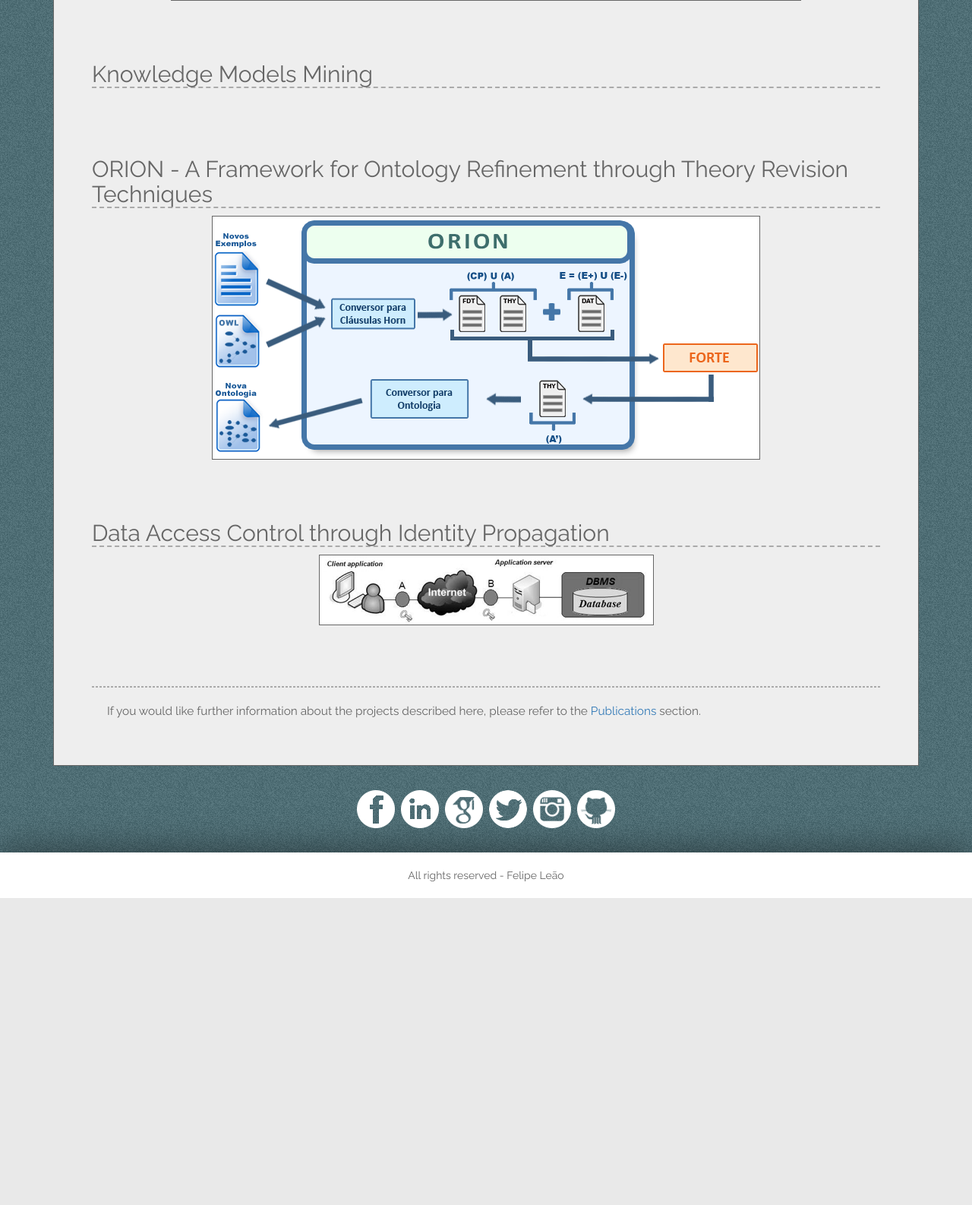
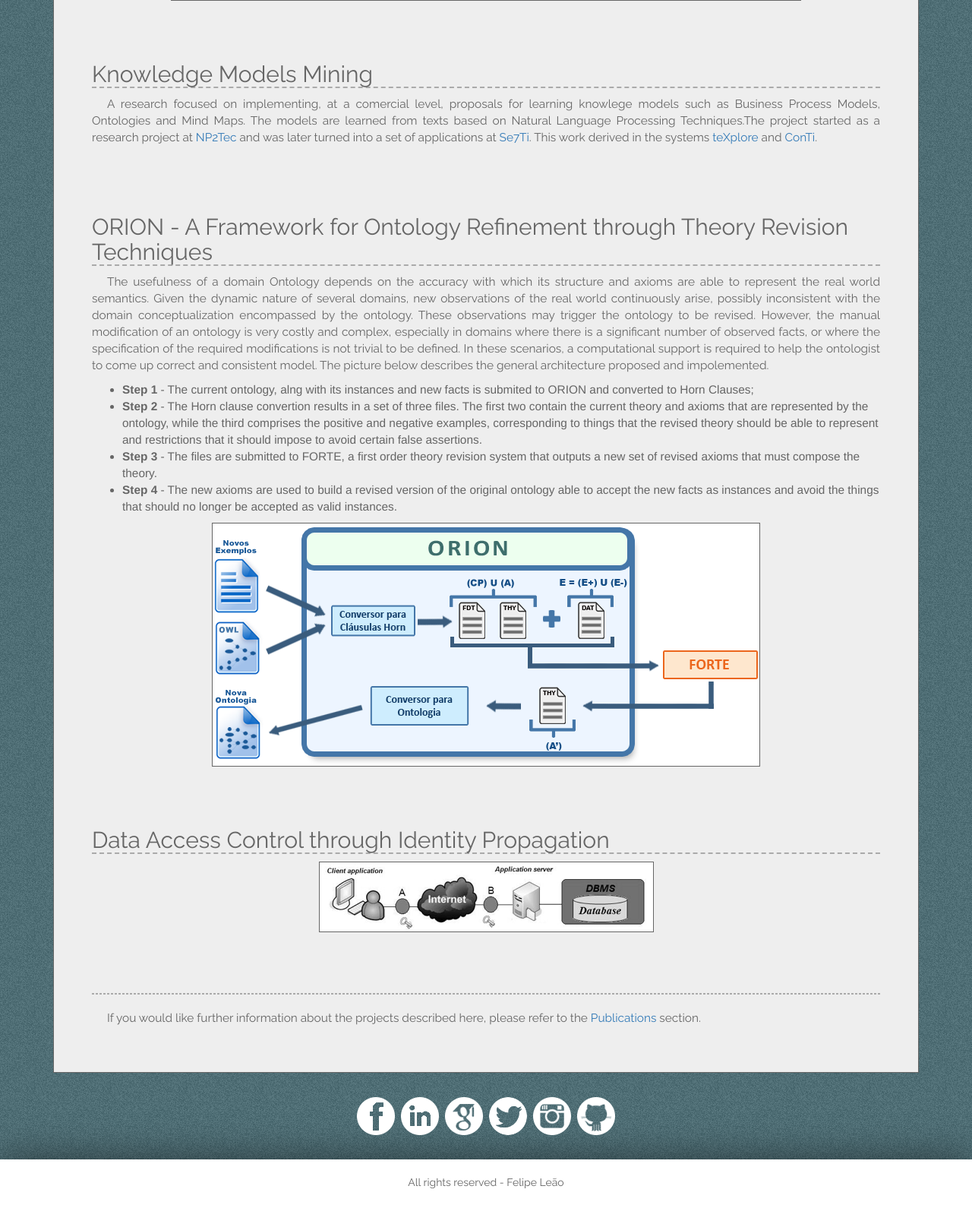
Before and after one commit to felipeleao/fleao.com.br, a PHP site: page /researches in a window 1280 px wide. Shown: the part 1380-2966 px from the top of the page at 76% size. Before the commit the page ends 2562 px from the top, so only its background shows below. Run offline with PHP 8.4, Linux system fonts and the light colour scheme; some libraries are stand-ins or nearby versions.

Commit message:
Description of Researches
- Model Mining
- ORION

```diff
--- a/researches/index.php
+++ b/researches/index.php
@@ -60,6 +60,12 @@
 
 
     <h2><a name="ModelMining"></a>Knowledge Models Mining</h2>
+    <p>A research focused on implementing, at a comercial level, proposals for learning knowlege models such as Business Process Models,
+    Ontologies and Mind Maps. The models are learned from texts based on Natural Language Processing Techniques.The project started as a research project at
+    <a target="_blank" href="https://sites.google.com/site/np2tec/">NP2Tec</a> and was later turned into a set of applications at
+    <a target="_blank" href="http://www.se7ti.com.br">Se7Ti</a>. This work derived in the systems
+    <a target="_blank" href="http://www.se7ti.com.br/solucoes/?prod=17">teXplore</a> and
+    <a target="_blank" href="http://www.se7ti.com.br:8080/conti/login">ConTi</a>.</p>
 
     <div id="push"></div>
 
@@ -72,6 +78,23 @@
 
 
     <h2><a name="Orion"></a>ORION - A Framework for Ontology Refinement through Theory Revision Techniques</h2>
+    <p>The usefulness of a domain Ontology depends on the accuracy with which its structure and axioms are able to represent
+    the real world semantics. Given the dynamic nature of several domains, new observations of the real world continuously
+    arise, possibly inconsistent with the domain conceptualization encompassed by the ontology. These observations may
+    trigger the ontology to be revised. However, the manual modification of an ontology is very costly and complex, especially
+    in domains where there is a significant number of observed facts, or where the specification of the required modifications
+    is not trivial to be defined. In these scenarios, a computational support is required to help the ontologist to come up
+    correct and consistent model. The picture below describes the general architecture proposed and impolemented.</p>
+    <ul>
+      <li><strong>Step 1</strong>  - The current ontology, alng with its instances and new facts is submited to ORION and converted to Horn Clauses;</li>
+      <li><strong>Step 2</strong>  - The Horn clause convertion results in a set of three files. The first two contain the current theory and axioms that
+      are represented by the ontology, while the third comprises the positive and negative examples, corresponding to things that the
+      revised theory should be able to represent and restrictions that it should impose to avoid certain false assertions.</li>
+      <li><strong>Step 3</strong>  - The files are submitted to FORTE, a first order theory revision system that outputs a new set of revised axioms that
+      must compose the theory.</li>
+      <li><strong>Step 4</strong>  - The new axioms are used to build a revised version of the original ontology able to accept the new facts as instances
+      and avoid the things that should no longer be accepted as valid instances.</li>
+    </ul>
     <img src="<?=IMAGES_ROOT?>/ORION.png" class="img-responsive"/>
 
     <div id="push"></div>
```
